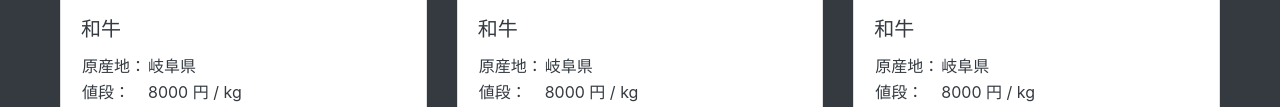
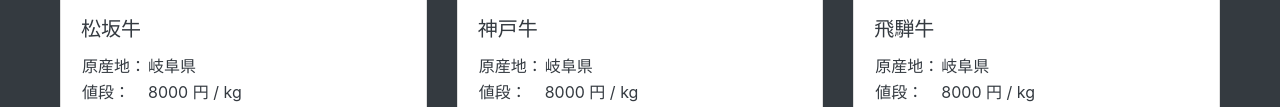
Before and after one commit to tiger-555/wagyu_price, a plain HTML site: page index.html in a window 1280 px wide. Shown: the part 338-445 px from the top of the page. Drawn offline with Linux system fonts and the light colour scheme.

Commit message:
index.htmlの1列目のカードの表示名を変更

```diff
--- a/index.html
+++ b/index.html
@@ -31,7 +31,7 @@
       <a href="#" class="card">
         <img class="card-img-top" src="img/ph_beaf.jpg">
         <div class="card-body">
-          <h5 class="card-title">和牛</h5>
+          <h5 class="card-title">松坂牛</h5>
           <table>
             <tr>
               <td>原産地： </td>
@@ -50,7 +50,7 @@
       <a href="#" class="card">
         <img class="card-img-top" src="img/ph_beaf.jpg">
         <div class="card-body">
-          <h5 class="card-title">和牛</h5>
+          <h5 class="card-title">神戸牛</h5>
           <table>
             <tr>
               <td>原産地： </td>
@@ -69,7 +69,7 @@
       <a href="#" class="card">
         <img class="card-img-top" src="img/ph_beaf.jpg">
         <div class="card-body">
-          <h5 class="card-title">和牛</h5>
+          <h5 class="card-title">飛騨牛</h5>
           <table>
             <tr>
               <td>原産地： </td>
```
